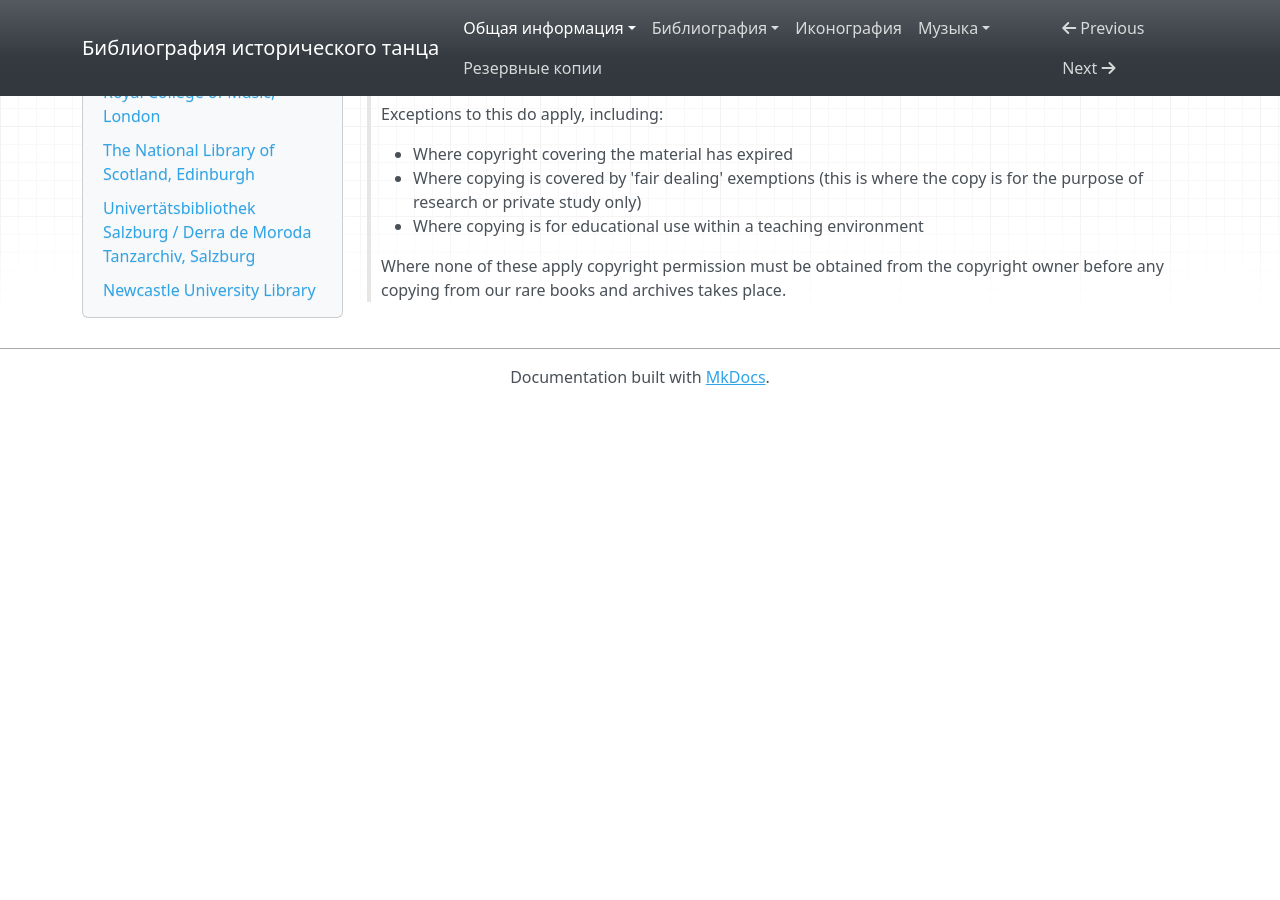
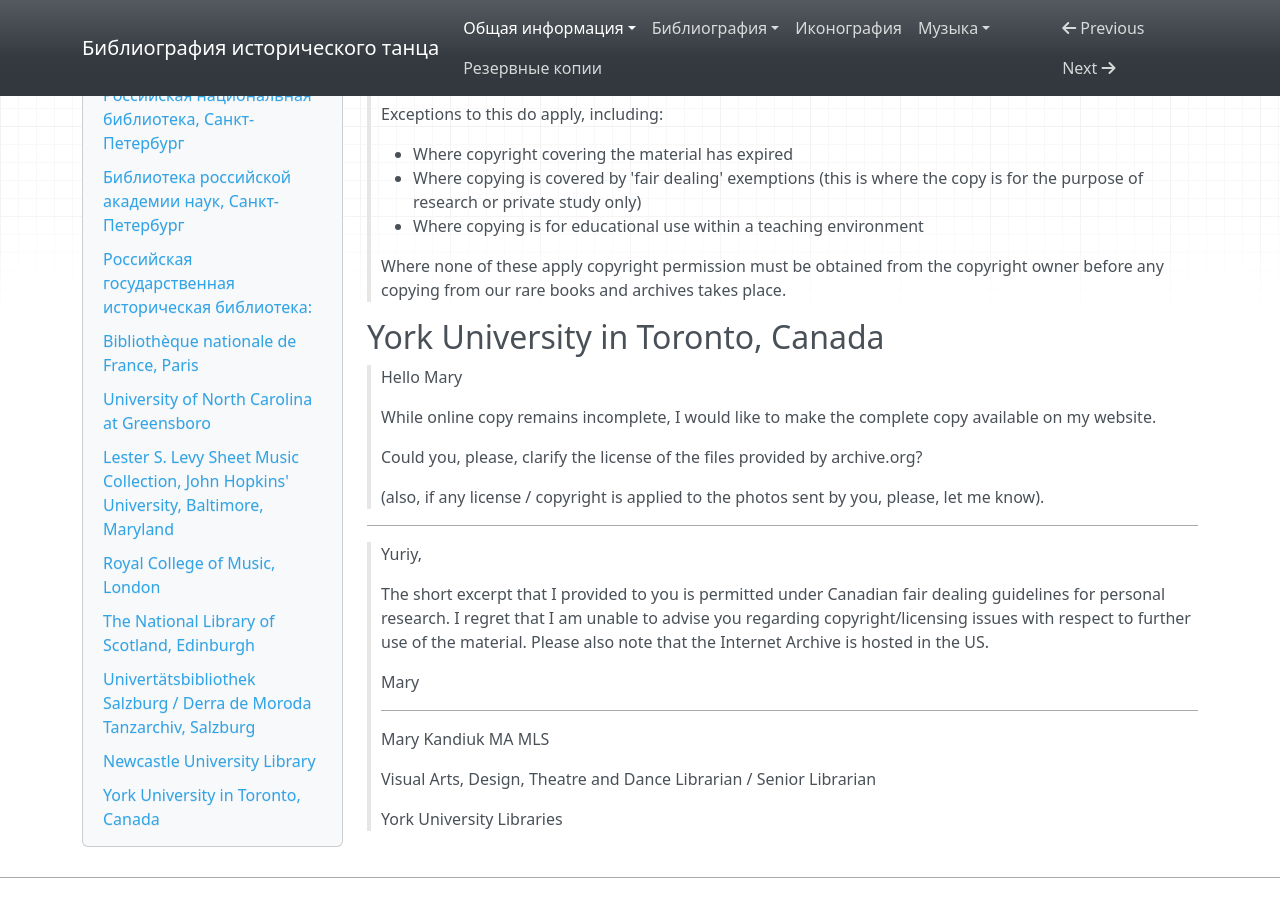
Before and after one commit to hda-technical/dancebooks, an MkDocs documentation site: the page built from docs/legal.md, in a window 1280 px wide and 900 px high, scrolled down 7269 px. Built offline with MkDocs 1.6.1, drawn with Linux system fonts in a browser that asks for light colours; nearby versions of some CDN libraries; before the commit the page ends 7674 px from its top, so only the background shows below that.

Commit message:
Add legal section for York University in Toronto

```diff
--- a/docs/legal.md
+++ b/docs/legal.md
@@ -285,3 +285,31 @@ Excerpts from [Copyright, Permission, Acknowledgements and Data Protection](http
 > * Where copying is for educational use within a teaching environment
 >
 > Where none of these apply copyright permission must be obtained from the copyright owner before any copying from our rare books and archives takes place.
+
+## York University in Toronto, Canada
+
+> Hello Mary
+>
+> While online copy remains incomplete, I would like to make the complete copy available on my website.
+>
+> Could you, please, clarify the license of the files provided by archive.org?
+>
+> (also, if any license / copyright is applied to the photos sent by you, please, let me know).
+
+---
+
+> Yuriy,
+>
+> The short excerpt that I provided to you is permitted under Canadian fair dealing guidelines for personal research.
+> I regret that I am unable to advise you regarding copyright/licensing issues with respect to further use of the material.
+> Please also note that the Internet Archive is hosted in the US.
+>
+> Mary
+>
+> ---
+>
+> Mary Kandiuk MA MLS
+>
+> Visual Arts, Design, Theatre and Dance Librarian / Senior Librarian
+>
+> York University Libraries
```
